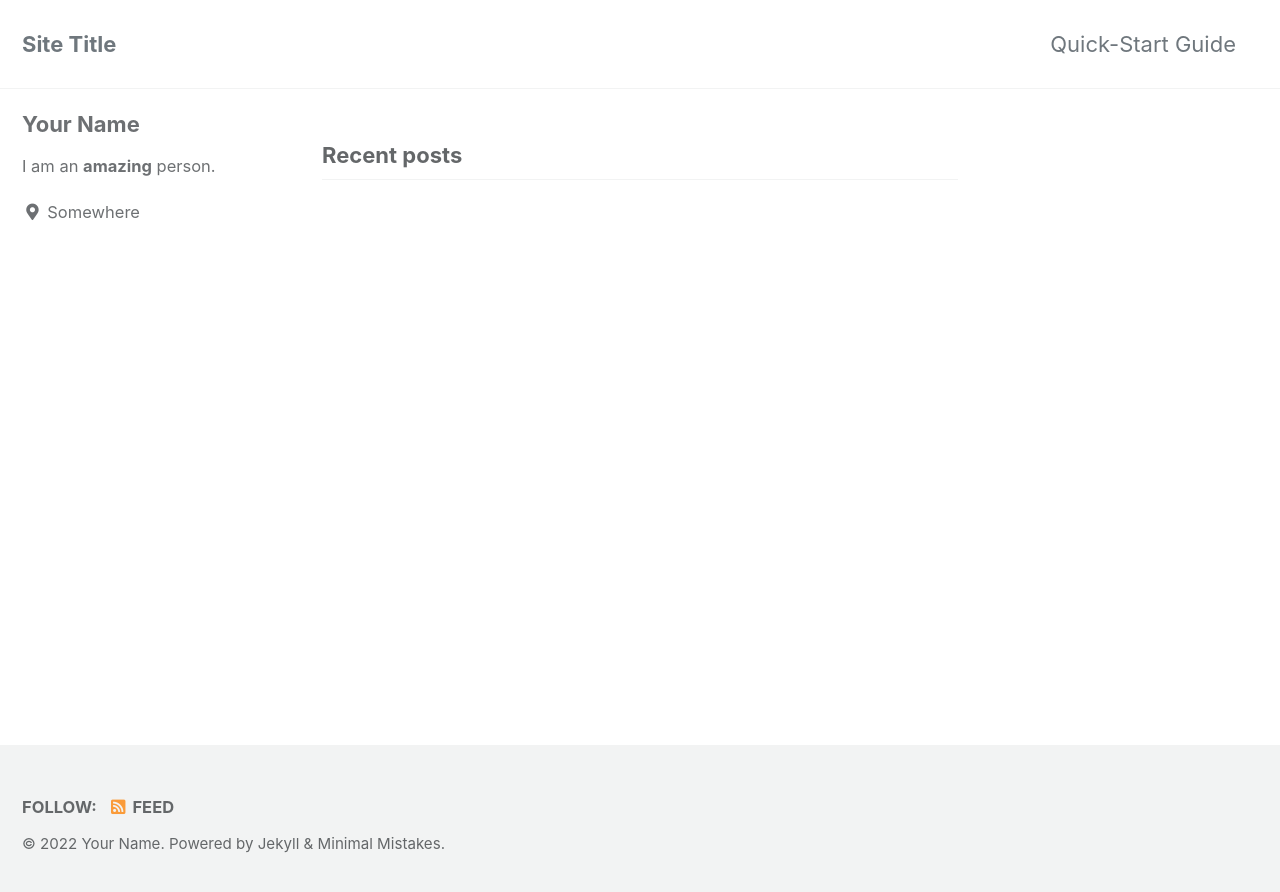
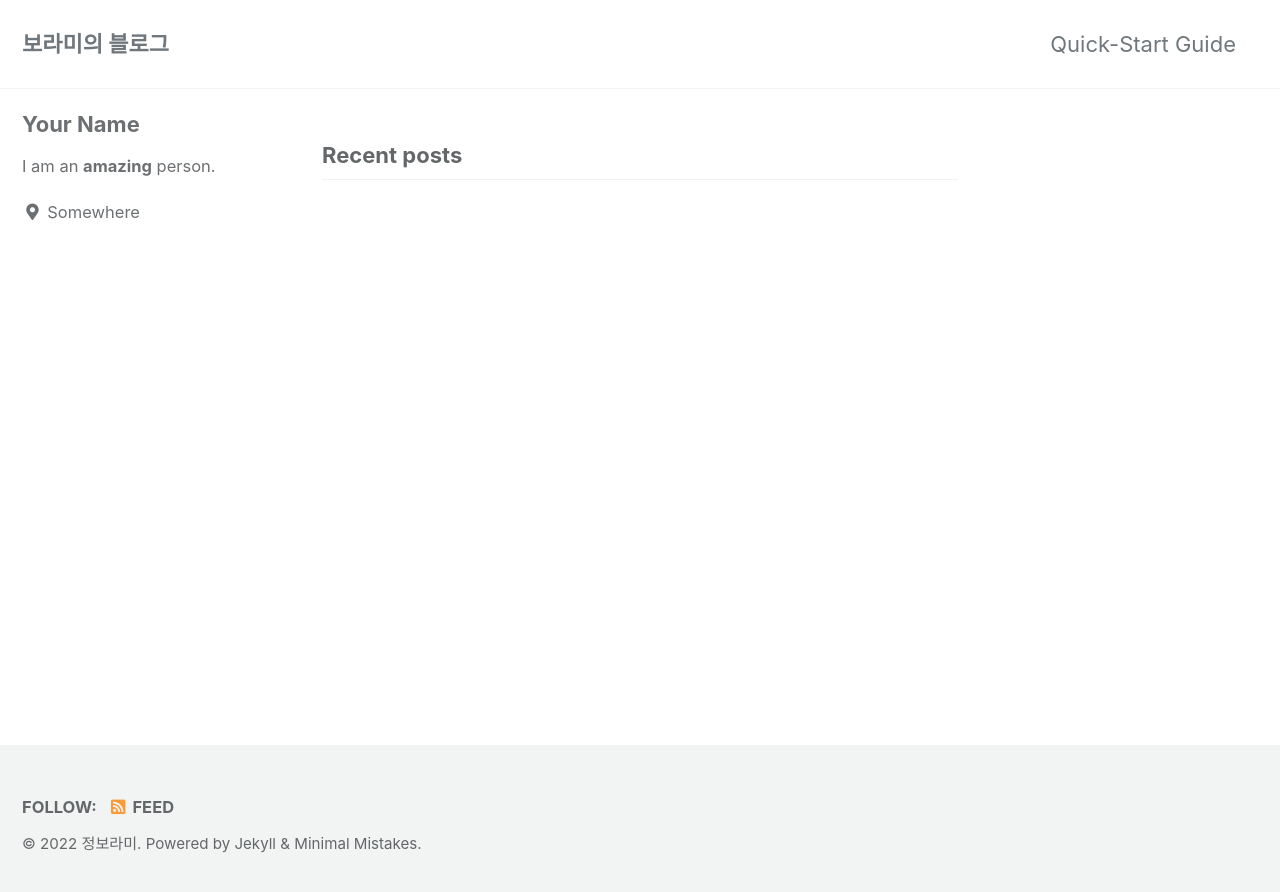
Before and after one commit to bo-ram-jeong/bo-ram-jeong.github.io, a Jekyll site: the page built from index.html, in a window 1280 px wide. Shown: the top 892 px of the page. Built offline with Jekyll 4.4.1, drawn with Linux system fonts in a browser that asks for light colours; cached includes are drawn as plain includes; the list of posts is cut into pages by our own code.

Commit message:
change title

```diff
--- a/_config.yml
+++ b/_config.yml
@@ -16,10 +16,10 @@ minimal_mistakes_skin    : "default" # "air", "aqua", "contrast", "dark", "dirt"
 
 # Site Settings
 locale                   : "en-US"
-title                    : "Site Title"
+title                    : "보라미의 블로그"
 title_separator          : "-"
 subtitle                 : # site tagline that appears below site title in masthead
-name                     : "Your Name"
+name                     : "정보라미"
 description              : "An amazing website."
 url                      : # the base hostname & protocol for your site e.g. "https://mmistakes.github.io"
 baseurl                  : # the subpath of your site, e.g. "/blog"
```
